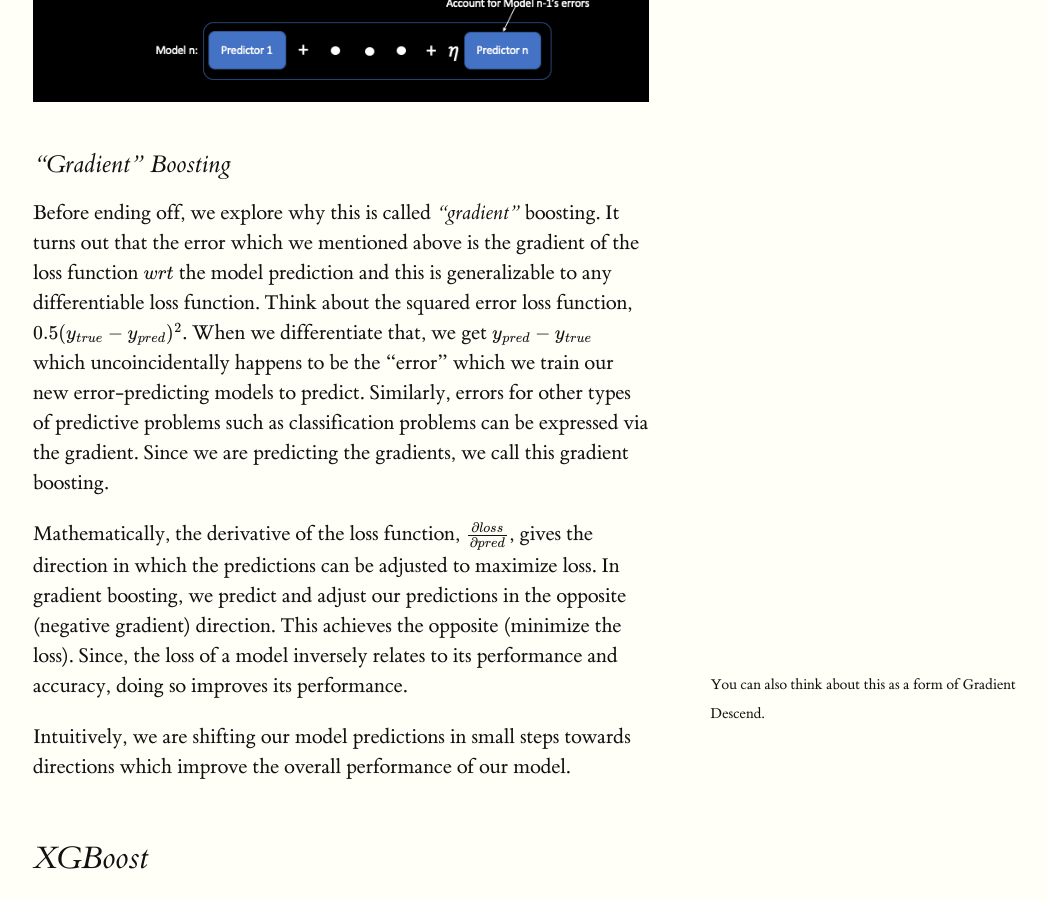
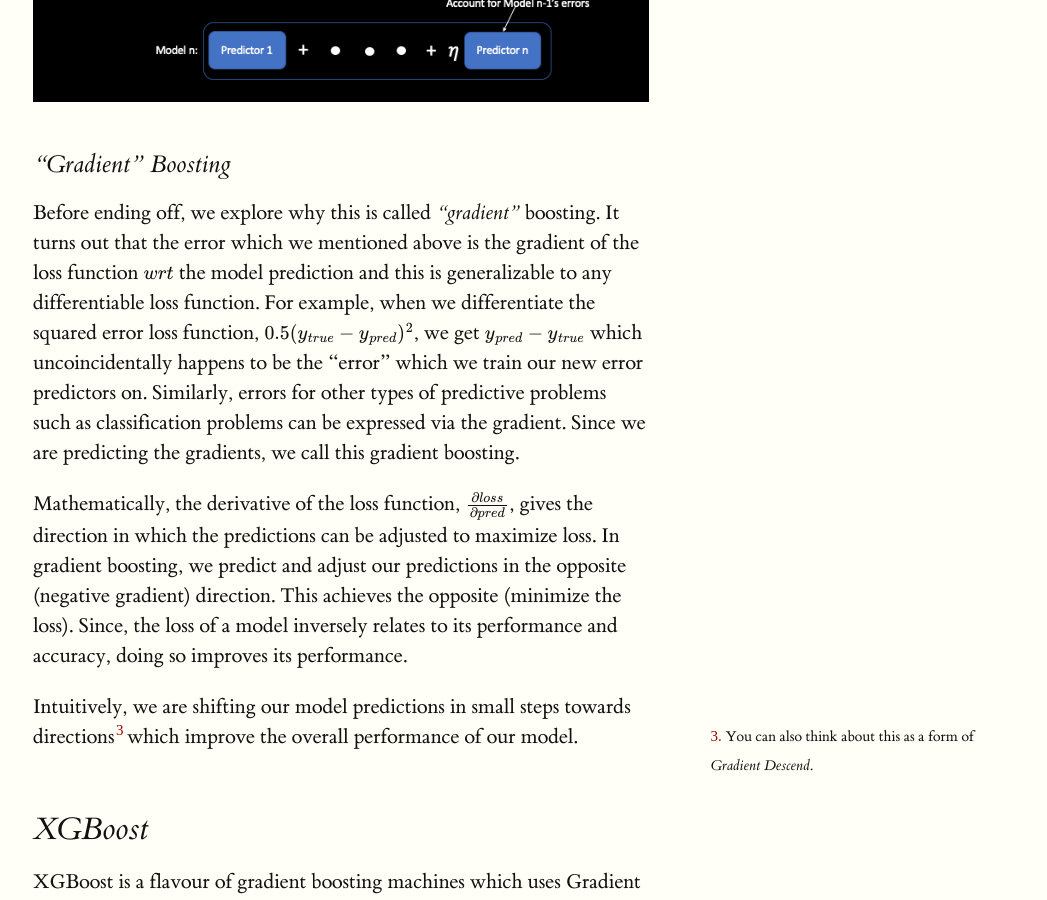
Before and after one commit to bobby-tan/bobby-tan.github.io, a Jekyll site: the page built from _posts/2020-05-11-A-Short-Introduction-to-XGBoost.md, in a window 1280 px wide and 900 px high, scrolled down 2492 px. Shown: the whole window, without its empty margins (127-1174 px from the left). Built offline with Jekyll 4.4.1, drawn with Linux system fonts in a browser that asks for light colours; formulas are drawn with MathJax 3.

Commit message:
finished 'gradient boosting'

```diff
--- a/_posts/2020-05-11-A-Short-Introduction-to-XGBoost.md
+++ b/_posts/2020-05-11-A-Short-Introduction-to-XGBoost.md
@@ -48,11 +48,11 @@
 
 ### "Gradient" Boosting
 
-Before ending off, we explore why this is called *"gradient"* boosting. It turns out that the error which we mentioned above is the gradient of the loss function $$ wrt $$ the model prediction and this is generalizable to any differentiable loss function. Think about the squared error loss function, $$ 0.5 (y_{true}-y_{pred})^2 $$. When we differentiate that, we get $$ y_{pred}-y_{true} $$ which uncoincidentally happens to be the "error" which we train our new error-predicting models to predict. Similarly, errors for other types of predictive problems such as classification problems can be expressed via the gradient. Since we are predicting the gradients, we call this gradient boosting.
+Before ending off, we explore why this is called *"gradient"* boosting. It turns out that the error which we mentioned above is the gradient of the loss function $$ wrt $$ the model prediction and this is generalizable to any differentiable loss function. For example, when we differentiate the squared error loss function, $$ 0.5 (y_{true}-y_{pred})^2 $$, we get $$ y_{pred}-y_{true} $$ which uncoincidentally happens to be the "error" which we train our new error predictors on. Similarly, errors for other types of predictive problems such as classification problems can be expressed via the gradient. Since we are predicting the gradients, we call this gradient boosting.
 
-Mathematically, the derivative of the loss function, $$ \frac{\partial loss}{\partial pred} $$, gives the direction in which the predictions can be adjusted to maximize loss. In gradient boosting, we predict and adjust our predictions in the opposite (negative gradient) direction. This achieves the opposite (minimize the loss). Since, the loss of a model inversely relates to its performance and accuracy, doing so improves its performance. {% marginnote 'sn-three' 'You can also think about this as a form of Gradient Descend.'%}
+Mathematically, the derivative of the loss function, $$ \frac{\partial loss}{\partial pred} $$, gives the direction in which the predictions can be adjusted to maximize loss. In gradient boosting, we predict and adjust our predictions in the opposite (negative gradient) direction. This achieves the opposite (minimize the loss). Since, the loss of a model inversely relates to its performance and accuracy, doing so improves its performance.
 
-Intuitively, we are shifting our model predictions in small steps towards directions which improve the overall performance of our model.
+Intuitively, we are shifting our model predictions in small steps towards directions{% sidenote 'sn-four' 'You can also think about this as a form of <em>Gradient Descend</em>.'%}  which improve the overall performance of our model.
 
 
 ## XGBoost
```
